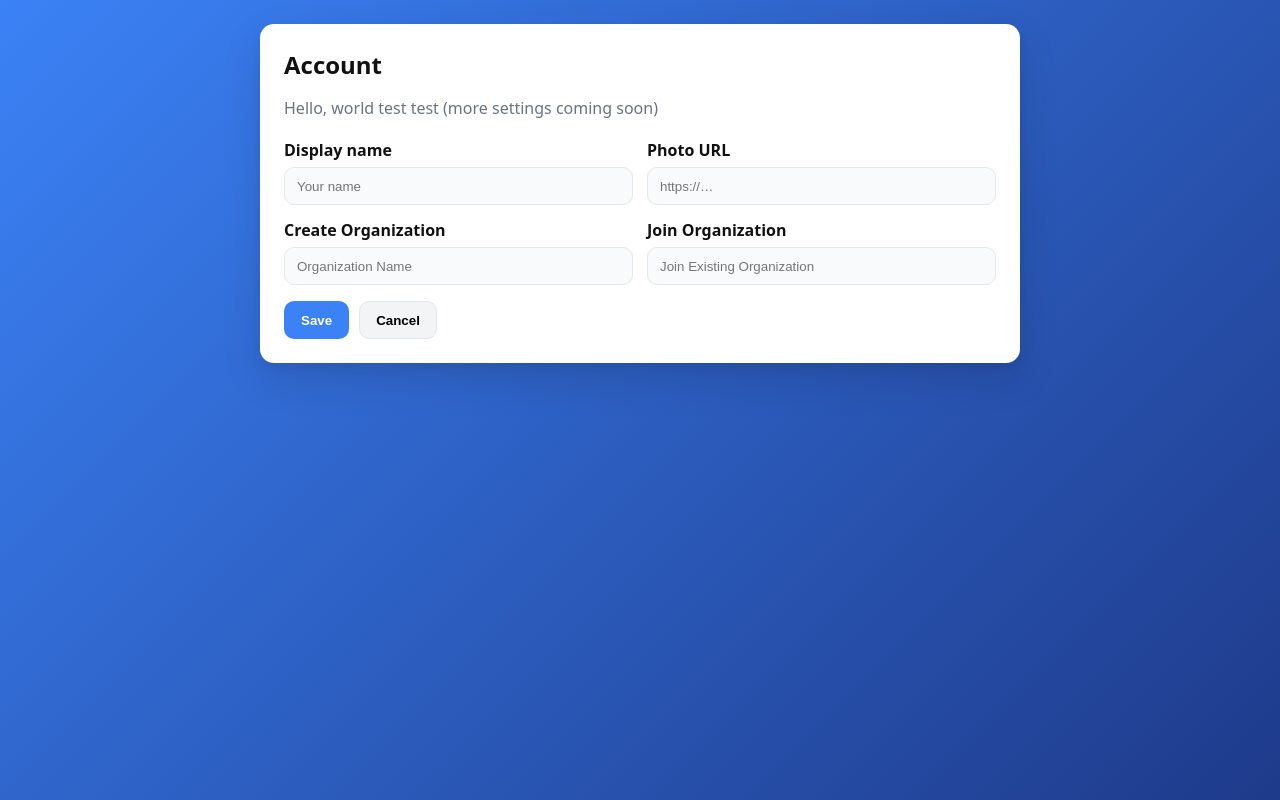
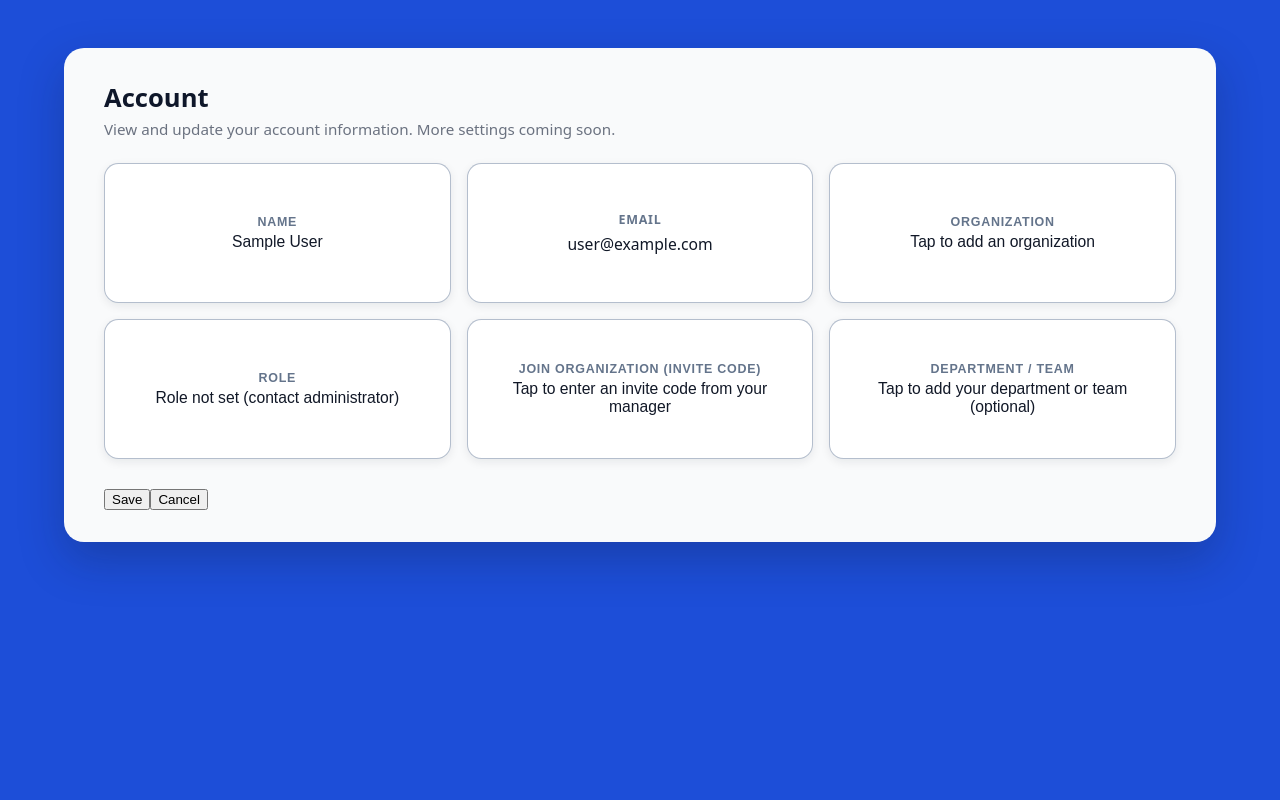
Before and after one commit to chaosmonger231/Project-Playbook, a React (Vite) app in the folder app/: page /account in a window 1280 px wide. Built offline with nearby package versions, Linux system fonts and the light colour scheme; no server answers; the database is empty; sample sign-in values are in the browser's storage.

Commit message:
updated account page layout. added accounttile component

```diff
--- /dev/null
+++ b/app/src/components/AccountTile.jsx
@@ -0,0 +1,23 @@
+// This component will be used to create the "buttons" inside the Accounts page
+export default function AccountTile({
+  title,
+  subtitle,
+  onClick,
+  clickable = true,
+  center = false,        // <-- boolean instead of "left" / "center"
+}) {
+  const Tag = clickable ? "button" : "div";
+
+  return (
+    <Tag
+      type={clickable ? "button" : undefined}
+      className={`account-tile ${
+        clickable ? "account-tile--clickable" : "account-tile--static"
+      } ${center ? "account-tile--center" : ""}`}   // <-- use boolean
+      onClick={clickable ? onClick : undefined}
+    >
+      <div className="account-tile-title">{title}</div>
+      <div className="account-tile-subtitle">{subtitle}</div>
+    </Tag>
+  );
+}
--- a/app/src/pages/AccountPage.css
+++ b/app/src/pages/AccountPage.css
@@ -1,73 +1,161 @@
+/* Page and main card layout */
 .account-page {
-  padding: 24px;
+  min-height: 100vh;
   display: flex;
   justify-content: center;
+  align-items: flex-start;
+  padding: 2rem 1.5rem;            /* side padding on small screens */
+  background: #1d4ed8;             /* your blue background */
+}
+
+@media (min-width: 1024px) {
+  .account-page {
+    padding: 3rem 4rem;            /* more side padding on bigger screens */
+  }
 }
 
 .account-card {
   width: 100%;
-  max-width: 760px;
-  background: #fff;
-  color: #111;
-  border-radius: 14px;
-  box-shadow: 0 16px 40px rgba(0,0,0,.12), 0 4px 10px rgba(0,0,0,.06);
-  padding: 24px;
+  max-width: 1200px;
+  margin: 0 auto;
+  background: #f9fafb;
+  border-radius: 1.25rem;
+  padding: 2rem 2.5rem;
+  box-shadow: 0 18px 45px rgba(15, 23, 42, 0.25);
 }
 
+/* heading + helper text */
 .account-card h1 {
-  margin: 0 0 8px 0;
-  font-size: 1.5rem;
+  margin: 0 0 0.25rem;
+  font-size: 1.6rem;
   font-weight: 800;
+  color: #0f172a;
 }
 
-.muted {
+.account-card .muted {
+  margin: 0 0 1.5rem;
+  font-size: 0.95rem;
   color: #6b7280;
-  margin-bottom: 20px;
 }
 
-.grid {
+/* === GRID OF WHITE BOXES === */
+.account-grid {
+  margin-top: 1.5rem;
   display: grid;
-  gap: 14px;
-  grid-template-columns: 1fr 1fr;
+  gap: 1rem;
+  grid-template-columns: 1fr;       /* mobile: 1 per row */
 }
 
-.grid label {
-  display: grid;
-  gap: 6px;
-  font-weight: 600;
+@media (min-width: 640px) {
+  .account-grid {
+    grid-template-columns: repeat(2, minmax(0, 1fr)); /* 2 per row */
+  }
 }
 
-.grid input {
-  height: 38px;
-  padding: 0 12px;
-  border-radius: 10px;
-  border: 1px solid #e5e7eb;
-  background: #f9fafb;
+@media (min-width: 1024px) {
+  .account-grid {
+    grid-template-columns: repeat(3, minmax(0, 1fr)); /* 3×2 on desktop */
+  }
 }
 
-.row {
-  display: flex;
-  gap: 10px;
-  margin-top: 16px;
+/* base white box */
+.account-tile {
+  background: #ffffff;
+  border-radius: 0.9rem;
+  padding: 0.75rem 0.9rem;
+  border: 1px solid rgba(148, 163, 184, 0.7);
+  box-shadow: 0 3px 10px rgba(15, 23, 42, 0.08);
+  min-height: 140px;
 }
 
-.btn {
-  height: 38px;
-  padding: 0 16px;
-  border-radius: 10px;
-  border: 1px solid #e5e7eb;
-  background: #f3f4f6;
-  font-weight: 700;
+/* clickable vs static */
+.account-tile--clickable {
   cursor: pointer;
+  transition:
+    box-shadow 0.15s ease,
+    transform 0.08s ease,
+    border-color 0.15s ease,
+    background-color 0.15s ease;
 }
 
-.btn.primary {
-  background: #3b82f6;
-  color: #fff;
-  border-color: transparent;
+.account-tile--clickable:hover {
+  box-shadow: 0 6px 18px rgba(15, 23, 42, 0.16);
+  transform: translateY(-1px);
+  border-color: #2563eb;
+  background-color: #f1f5f9;
 }
 
-@media (max-width: 640px) {
-  .grid { grid-template-columns: 1fr; }
-  .account-card { padding: 18px; }
+.account-tile--clickable:active {
+  transform: translateY(0);
+  box-shadow: 0 2px 8px rgba(15, 23, 42, 0.12);
 }
+
+.account-tile--center {
+  display: flex;
+  flex-direction: column;
+  justify-content: center;
+  align-items: center;
+  text-align: center;
+}
+
+/* "box-ier" text styling */
+.account-tile-title {
+  font-size: 0.78rem;
+  font-weight: 700;
+  letter-spacing: 0.06em;
+  text-transform: uppercase;
+  color: #64748b;
+  margin-bottom: 0.3rem;
+}
+
+.account-tile-subtitle {
+  font-size: 0.98rem;
+  font-weight: 500;
+  color: #111827;
+  word-break: break-word;
+}
+
+/* edit panel */
+.edit-panel {
+  margin-top: 1.75rem;
+  padding: 1rem 1.1rem;
+  background: #eff6ff;
+  border-radius: 0.9rem;
+  border: 1px solid #bfdbfe;
+}
+
+.edit-panel h2 {
+  margin: 0 0 0.6rem;
+  font-size: 1rem;
+  font-weight: 600;
+  color: #1f2937;
+}
+
+.edit-input {
+  width: 100%;
+  font-size: 0.96rem;
+  padding: 0.45rem 0.6rem;
+  border-radius: 0.5rem;
+  border: 1px solid #9ca3af;
+  margin-bottom: 0.8rem;
+}
+
+.edit-input:focus {
+  outline: none;
+  border-color: #2563eb;
+  box-shadow: 0 0 0 1px #2563eb33;
+}
+
+.edit-buttons {
+  gap: 0.5rem;
+}
+
+.edit-hint {
+  margin-top: 0.55rem;
+  font-size: 0.78rem;
+  color: #4b5563;
+}
+
+.buttons-row {
+  margin-top: 1.75rem;
+}
--- a/app/src/pages/AccountPage.jsx
+++ b/app/src/pages/AccountPage.jsx
@@ -1,40 +1,289 @@
+// src/pages/AccountPage.jsx
+import { useEffect, useState } from "react";
 import { useNavigate } from "react-router-dom";
+import { doc, getDoc, setDoc } from "firebase/firestore";
+import { onAuthStateChanged } from "firebase/auth";
+import { auth, db } from "../auth/firebase";
+import AccountTile from "../components/AccountTile";
 import "./AccountPage.css";
 
+export default function AccountPage() {
+  const navigate = useNavigate();
+  const goHome = () => navigate("/", { replace: true });
 
-export default function AccountPage() {
-   const navigate = useNavigate();
-   const goHome = () => navigate("/", { replace: true });
+  const [loading, setLoading] = useState(true);
+  const [saving, setSaving] = useState(false);
+  const [error, setError] = useState("");
 
+  const [displayName, setDisplayName] = useState("");
+  const [email, setEmail] = useState("");
+  const [orgName, setOrgName] = useState("");
+  const [role, setRole] = useState("");
+  const [joinOrgCode, setJoinOrgCode] = useState("");
+  const [department, setDepartment] = useState("");
+  const [inviteCode, setInviteCode] = useState("");
+
+  // which field is currently open in the edit panel
+  const [editingField, setEditingField] = useState(null);
+  const [editLabel, setEditLabel] = useState("");
+  const [editDraft, setEditDraft] = useState("");
+
+  // Load user + user doc, but wait for Firebase auth to initialise
+  useEffect(() => {
+    const unsub = onAuthStateChanged(auth, async (user) => {
+      if (!user) {
+        navigate("/login", { replace: true });
+        return;
+      }
+
+      try {
+        const ref = doc(db, "users", user.uid);
+        const snap = await getDoc(ref);
+
+        if (snap.exists()) {
+          const data = snap.data();
+          setDisplayName(data.displayName || user.displayName || "");
+          setOrgName(data.orgName || "");
+          setRole(data.role || "");
+          setJoinOrgCode(data.joinOrgCode || "");
+          setDepartment(data.department || "");
+          setInviteCode(data.inviteCode || "");
+        } else {
+          setDisplayName(user.displayName || "");
+        }
+
+        setEmail(user.email || "");
+      } catch (e) {
+        console.error(e);
+        setError("Failed to load account info.");
+      } finally {
+        setLoading(false);
+      }
+    });
+
+    return () => unsub();
+  }, [navigate]);
+
+  const normalizedRole = (role || "").toLowerCase();
+  const isCoordinator =
+    normalizedRole === "coordinator" || normalizedRole === "manager";
+  const hasOrg = !!orgName.trim();
+
+  const handleSaveToFirestore = async () => {
+    const user = auth.currentUser;
+    if (!user) return;
+
+    setSaving(true);
+    setError("");
+
+    try {
+      const ref = doc(db, "users", user.uid);
+      await setDoc(
+        ref,
+        {
+          displayName: displayName.trim(),
+          orgName: orgName.trim(),
+          role: role.trim(), // not edited here, but persisted
+          joinOrgCode: joinOrgCode.trim(),
+          department: department.trim(),
+          inviteCode: inviteCode.trim(),
+        },
+        { merge: true }
+      );
+
+      setEditingField(null);
+      goHome();
+    } catch (e) {
+      console.error(e);
+      setError("Failed to save changes.");
+    } finally {
+      setSaving(false);
+    }
+  };
+
+  if (loading) {
     return (
-        <div className="account-page">
+      <div className="account-page">
         <div className="account-card">
-            <h1>Account</h1>
-            <p className="muted">Hello, world test test (more settings coming soon)</p>
+          <p>Loading account…</p>
+        </div>
+      </div>
+    );
+  }
 
-        <div className="grid">
-          <label>
-            Display name
-            <input type="text" placeholder="Your name" />
-          </label>
-          <label>
-            Photo URL
-            <input type="url" placeholder="https://…" />
-          </label>
-          <label>
-            Create Organization
-            <input type="text" placeholder="Organization Name" />
-          </label>
-          <label>
-            Join Organization
-            <input type="text" placeholder="Join Existing Organization" />
-          </label>
+  // local edit helpers (edit panel only updates local state)
+  const openEditor = (fieldKey, label, currentValue) => {
+    setEditingField(fieldKey);
+    setEditLabel(label);
+    setEditDraft(currentValue || "");
+  };
+
+  const closeEditor = () => {
+    setEditingField(null);
+    setEditLabel("");
+    setEditDraft("");
+  };
+
+  const applyEditor = () => {
+    switch (editingField) {
+      case "name":
+        setDisplayName(editDraft);
+        break;
+      case "org":
+        setOrgName(editDraft);
+        break;
+      case "joinOrgCode":
+        setJoinOrgCode(editDraft);
+        break;
+      case "department":
+        setDepartment(editDraft);
+        break;
+      case "inviteCode":
+        setInviteCode(editDraft);
+        break;
+      default:
+        break;
+    }
+    closeEditor();
+  };
+
+  const handleRoleClick = () => {
+    alert(
+      "To change roles, please contact a site administrator or your organization manager."
+    );
+  };
+
+  const generateInviteCode = () => {
+    if (!inviteCode) {
+      const code = Math.random().toString(36).slice(2, 8).toUpperCase();
+      setInviteCode(code);
+    }
+    openEditor("inviteCode", "Invite Code", inviteCode || "");
+  };
+
+  return (
+    <div className="account-page">
+      <div className="account-card">
+        <h1>Account</h1>
+        <p className="muted">
+          View and update your account information. More settings coming soon.
+        </p>
+
+        {error && <p className="error">{error}</p>}
+
+        {/* 3×2 responsive grid of tiles */}
+        <div className="account-grid">
+          <AccountTile
+            title="Name"
+            subtitle={displayName || "Tap to add your name"}
+            onClick={() => openEditor("name", "Name", displayName)}
+          />
+
+          <AccountTile
+            title="Email"
+            subtitle={email || "No email on file"}
+            clickable={false}
+            center={true}
+          />
+
+          <AccountTile
+            title="Organization"
+            subtitle={orgName || "Tap to add an organization"}
+            onClick={() => openEditor("org", "Organization", orgName)}
+          />
+
+          <AccountTile
+            title="Role"
+            subtitle={role || "Role not set (contact administrator)"}
+            onClick={handleRoleClick}
+          />
+
+          {!isCoordinator && (
+            <AccountTile
+              title="Join Organization (invite code)"
+              subtitle={
+                joinOrgCode || "Tap to enter an invite code from your manager"
+              }
+              onClick={() =>
+                openEditor(
+                  "joinOrgCode",
+                  "Join Organization (invite code)",
+                  joinOrgCode
+                )
+              }
+            />
+          )}
+
+          {isCoordinator && (
+            <AccountTile
+              title="Create Invite Code"
+              subtitle={
+                hasOrg
+                  ? inviteCode
+                    ? `Invite code: ${inviteCode}`
+                    : "Tap to generate an invite code for your organization"
+                  : "Add an organization before creating an invite code"
+              }
+              onClick={hasOrg ? generateInviteCode : undefined}
+              clickable={hasOrg}
+            />
+          )}
+
+          <AccountTile
+            title="Department / Team"
+            subtitle={
+              department || "Tap to add your department or team (optional)"
+            }
+            onClick={() =>
+              openEditor("department", "Department / Team", department)
+            }
+          />
         </div>
 
-        {/* add more functionalatiy to the button aside from just going Home*/}
-        <div className="row">
-          <button className="btn primary" onClick={goHome}>Save</button>
-          <button className="btn" onClick={goHome}>Cancel</button>
+        {/* Edit panel – updates local state only */}
+        {editingField && (
+          <div className="edit-panel">
+            <h2>Edit {editLabel}</h2>
+            <input
+              type="text"
+              className="edit-input"
+              value={editDraft}
+              onChange={(e) => setEditDraft(e.target.value)}
+            />
+            <div className="row edit-buttons">
+              <button
+                type="button"
+                className="btn primary"
+                onClick={applyEditor}
+              >
+                Save
+              </button>
+              <button
+                type="button"
+                className="btn"
+                onClick={closeEditor}
+              >
+                Cancel
+              </button>
+            </div>
+            <p className="edit-hint">
+              Changes here update this page only. To save them to your account,
+              use the main Save button below.
+            </p>
+          </div>
+        )}
+
+        <div className="row buttons-row">
+          <button
+            className="btn primary"
+            onClick={handleSaveToFirestore}
+            disabled={saving}
+          >
+            {saving ? "Saving…" : "Save"}
+          </button>
+          <button className="btn" onClick={goHome} disabled={saving}>
+            Cancel
+          </button>
         </div>
       </div>
     </div>
--- a/app/src/pages/Home.jsx
+++ b/app/src/pages/Home.jsx
@@ -1,8 +1,8 @@
 import { useOutletContext } from "react-router-dom";
 
 // Following imports for testing Firestore connection. Comment it out when done.
-import { db } from "../auth/firebase";
-import { doc, setDoc, serverTimestamp } from "firebase/firestore";
+// import { db } from "../auth/firebase";
+// import { doc, setDoc, serverTimestamp } from "firebase/firestore";
 
 export default function Home() {
   const { selected } = useOutletContext();
```
